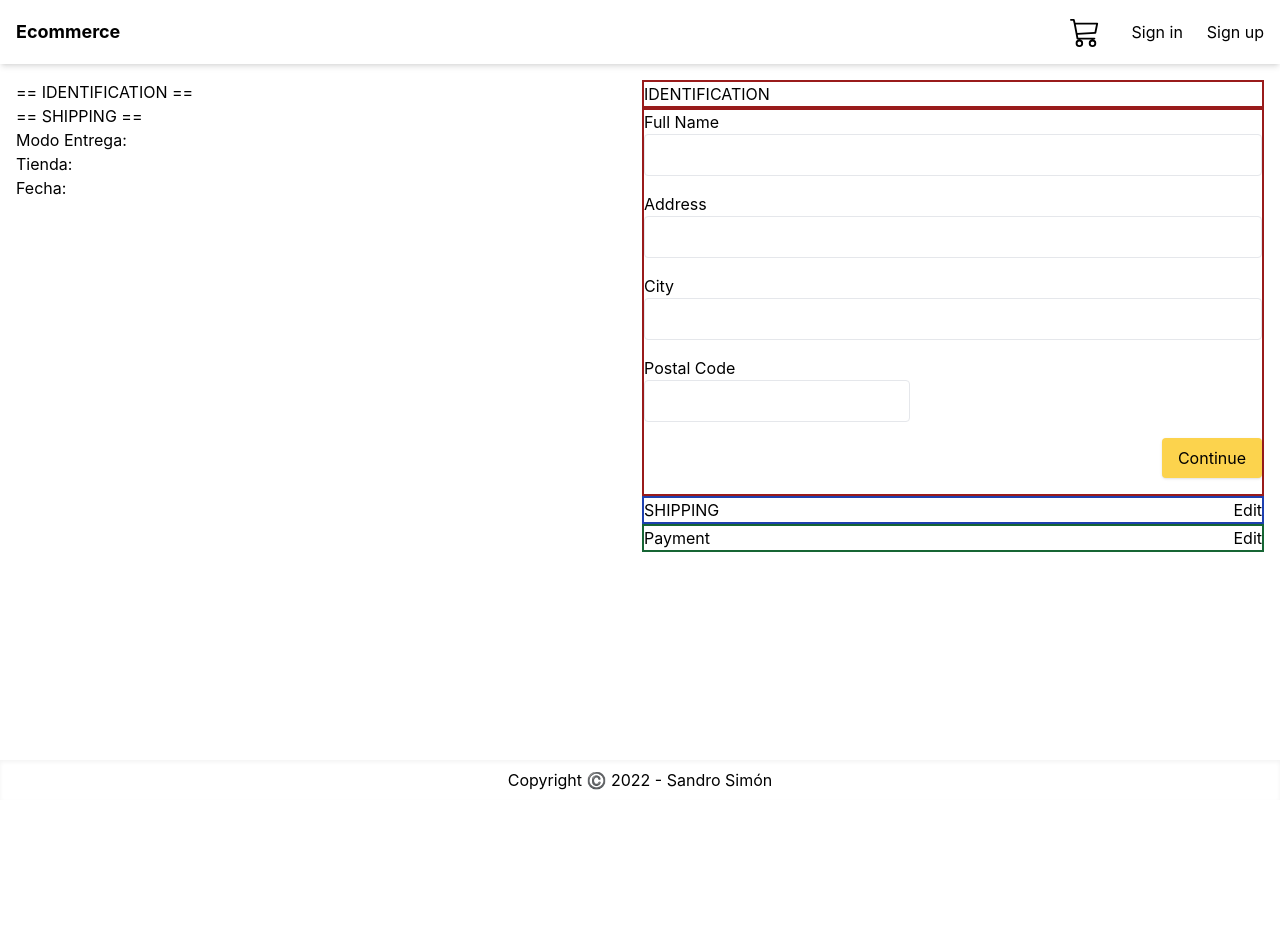
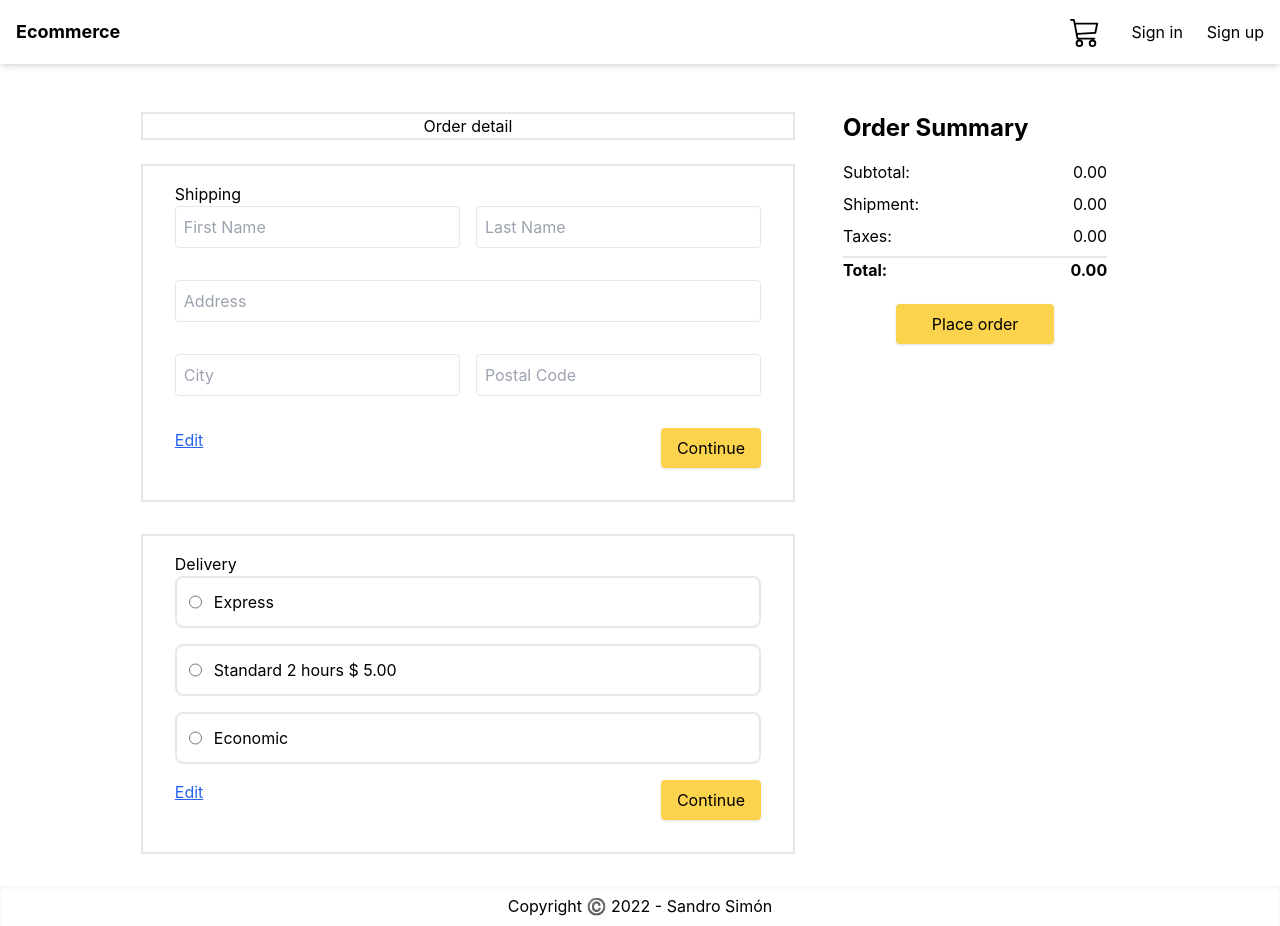
Before and after one commit to SandroSimonOre/next-ecommerce, a Next.js app: page /checkout in a window 1280 px wide. Before the commit the page ends 800 px from the top, so only its background shows below. Built offline with nearby package versions, Linux system fonts and the light colour scheme; no server answers; the database is empty.

Commit message:
Advancing Checkout page

```diff
--- a/src/features/cart/cartSlice.js
+++ b/src/features/cart/cartSlice.js
@@ -45,10 +45,6 @@ export const cartSlice = createSlice({
       state.paymentMethod = action.payload;
     },
 
-    clearCartItems: (state) => {
-      state.items = [];
-    },
-
     setIdentification: (state, action) => {
       state.identification = action.payload;
     },
--- a/src/pages/checkout.js
+++ b/src/pages/checkout.js
@@ -5,103 +5,242 @@ import { toast } from 'react-toastify';
 //import Cookies from 'js-cookie';
 import PaypalButton from '../components/PaypalButton';
 import { Layout } from '../components/Layout';
-import { useSelector, useDispatch } from 'react-redux';
 import { setPaymentMethod } from '../features/cart/cartSlice';
 import { IdentificationForm } from '../components/IdentificationForm';
 import { ShippingForm } from '../components/ShippingForm';
+
+import { useForm } from 'react-hook-form';
+import { useSelector, useDispatch } from 'react-redux';
+import { setIdentification } from '../features/cart/cartSlice';
+
+
+
 export default function CheckoutPage() {
 
+    const [ editingShipping, setEditingShipping ] = useState(true)
 
-    const [activeStep, setActiveStep] = useState(1);
     const [selectedPaymentMethod, setSelectedPaymentMethod] = useState(0);
-    const identification = useSelector( state => state.cart.identification);
     const deliveryInfo = useSelector( state => state.cart.deliveryInfo);
 
-    const handleChangingStep = (step)=> {
+    const {register, handleSubmit, formState: { errors }} = useForm();
+    const dispatch = useDispatch();
+    const identification = useSelector( state => state.cart.identification);
+    const {firstName, lastName, city, address, postalCode} = identification;
+
+    /* const handleChangingStep = (step)=> {
         setActiveStep(step)
-    }
+    } */
 
-    const handleSubmitIdentification = (e) => {
+    const onSubmitShipping = (e) => {
         //e.preventDefault();
-        setActiveStep(2)
+        //setActiveStep(2)
     };
 
-    const handleSubmitShipping = (e) => {
-        setActiveStep(3);
+    const onSubmitDelivery = (e) => {
+        //e.preventDefault();
+        //setActiveStep(2)
     };
 
     return (
     <Layout title="Payment Method">
-        <div className="grid grid-cols-1 md:grid-cols-2 gap-1">
-            <div className=''>
-                <h2>== IDENTIFICATION ==</h2>
-                <div>
-                    <p>{identification.fullName}</p>
-                    <p>{identification.city}</p>
-                    <p>{identification.address}</p>
-                    <p>{identification.postalCode}</p>
-                </div>
-                <h2>== SHIPPING ==</h2>
-                <div>
-                    <p>Modo Entrega: {deliveryInfo.deliveryMode}</p>
-                    <p>Tienda: {deliveryInfo.store}</p>
-                    <p>Fecha: {deliveryInfo.deliveryDate}</p>
-                </div>
-                <br />
-            </div>
-            <div className=''>
-                <div className='flex justify-between border-2 border-red-800'>
-                    <h3>IDENTIFICATION</h3>
-                    {
-                        activeStep !== 1 &&
-                            <p onClick={()=> handleChangingStep(1)}>Edit</p>
-                    }
-                </div>
-                {
-                    activeStep === 1 &&
-                        <div className='border-2 border-red-800'>
-                            <IdentificationForm setActiveStep={setActiveStep} />
+
+        <div className="flex gap-4 mx-auto w-4/5 mt-8">
+            <div className="w-2/3"> { /* Steps */}
+
+                <div className='flex justify-between border-2 mb-6 px-8 relative'>
+                    <h3 className='mx-auto'>Order detail</h3>
+                    <div className='absolute invisible'>
+                        <p>Item 1</p>
+                        <p>Item 2</p>
+                        <p>Item 3</p>
                     </div>
 
+                </div>
+
+                {/* SHIPPING */}
+                <div className='flex flex-col justify-between border-2 py-4 px-8 mb-8'>
+                    <h3>Shipping</h3>
+                    <form
+                        className="grid grid-cols-2 gap-4"
+                        onSubmit={handleSubmit(onSubmitShipping)}
+                    >
+
+                        <div className="mb-4"> {/** First Name */}
+                            <input
+                                readOnly={editingShipping}
+                                className='w-full'
+                                id="firstName"
+                                placeholder="First Name"
+                                {...register("firstName", {
+                                    required : 'Please enter first name.',
+                                    maxLength: 20})
                                 }
+                                defaultValue={firstName}
+                            />
+                            <div className="text-red-500">{errors?.firstName?.message}</div>
+                        </div>
 
-                <div className='flex justify-between border-2 border-blue-800'>
-                    <h3>SHIPPING</h3>
-                    {
-                        activeStep !== 2 &&
-                            <p onClick={()=> handleChangingStep(2)}>Edit</p>
+                        <div> {/** Last Name */}
+                            <input
+                                className='w-full'
+                                id="lastName"
+                                placeholder="Last Name"
+                                {...register("lastName", {
+                                    required : 'Please enter last name.',
+                                    maxLength: 20})
                                 }
+                                defaultValue={lastName}
+                            />
+                            <div className="text-red-500">{errors?.lastName?.message}</div>
 
                         </div>
-                {
-                    activeStep === 2 &&
-                        <div className='h-60 border-2 border-blue-800'>
-                            <ShippingForm setActiveStep={setActiveStep}/>
+
+                        <div className="mb-4 w-full col-span-2"> {/** Address */}
+                            <input
+                                className='w-full'
+                                id='address'
+                                placeholder='Address'
+                                {...register("address", {
+                                    required:'Please enter your address.',
+                                    maxLength: 20
+                                })}
+                                defaultValue={address}
+                            />
+                            {errors.address && (
+                                <div className="text-red-500">{errors.address.message}</div>
+                            )}
                         </div>
 
-                }
-
-                <div className='flex justify-between border-2 border-green-800'>
-                    <h3>Payment</h3>
-                    {
-                        activeStep !== 3 &&
-                            <p onClick={()=> handleChangingStep(3)}>Edit</p>
-                    }
+                        <div className="mb-4"> {/** City */}
+                                <input
+                                    className='w-full'
+                                    {...register("city", {
+                                        required:'Please enter your city.',
+                                        maxLength: 20
+                                    })}
+                                    placeholder='City'
+                                    defaultValue={city}
+                                />
+                                {errors.city && (
+                                    <div className="text-red-500">{errors.city.message}</div>
+                                )}
                         </div>
 
-                {
-                    activeStep === 3 &&
-                    <div className='h-60 border-2 border-green-800'>
+                        <div className="mb-4"> {/** Postal Code */}
+                            <input
+                                className='w-full'
+                                placeholder='Postal Code'
+                                {...register("postalCode", {
+                                    required: 'Please enter your postal code.'
+                                })}
+                                defaultValue={postalCode}
+                            />
+                            {errors.postalCode && (
+                                <div className="text-red-500">{errors.postalCode.message}</div>
+                            )}
+                        </div>
 
-                        <PaypalButton />
+                        <div> {/** Edit */}
+                            <a className='underline color text-blue-600' href="#">Edit</a>
+                        </div>
+
+                        <div className='mb-4 flex justify-end'> {/** Button continue */}
+                            <button className='primary-button'>Continue</button>
+                        </div>
+
+                    </form>
 
                 </div>
-                }
 
+                {/** DELIVERY */}
+                <div className='flex flex-col justify-between border-2 py-4 px-8 mb-8'>
+                    <h3>Delivery</h3>
+                    <form
+                        className="grid grid-cols-2 gap-4"
+                        onSubmit={handleSubmit(onSubmitDelivery)}
+                    >
+
+                        <div className='flex col-span-2 border-2 rounded-lg p-3'>
+                            <input
+                                className='text-left'
+                                name='deliveryMode'
+                                id='express'
+                                type="radio"
+                            />
+                            <label className='ml-3' htmlFor="express">Express</label>
+                        </div>
+
+                        <div className='flex col-span-2 border-2 rounded-lg p-3'>
+                            <input
+                                className=''
+                                name='deliveryMode'
+                                id='normal'
+                                type="radio"
+                            />
+                            <label className='ml-3' htmlFor="standard">Standard <span>2 hours </span><span>$ 5.00 </span> </label>
+                        </div>
+
+                        <div className='flex col-span-2 border-2 rounded-lg p-3'>
+                            <input
+                                className=''
+                                name='deliveryMode'
+                                id='economic'
+                                type="radio"
+                            />
+                            <label className='ml-3' htmlFor="economic">Economic</label>
+                        </div>
+
+                        <div> {/** Edit */}
+                            <a className='underline color text-blue-600' href="#">Edit</a>
+                        </div>
+
+                        <div className='mb-4 flex justify-end'> {/** Button continue */}
+                            <button className='primary-button'>Continue</button>
+                        </div>
+
+                    </form>
 
                 </div>
 
             </div>
+
+            <div className="w-1/3 px-8"> {/* Order Summary */}
+                <h2 className="font-bold h-12 text-2xl">Order Summary</h2>
+
+                <div className="flex justify-between h-8">
+                    <span>Subtotal:</span>
+                    <span className="text-right">
+                        {/* {(items.reduce((a, c) => a + c.quantity * c.price, 0)).toFixed(2)} */}
+                        0.00
+                    </span>
+                </div>
+                <div className="flex justify-between h-8">
+                    <span>Shipment:</span>
+                    <span className="text-right">0.00</span>
+                </div>
+                <div className="flex justify-between h-8">
+                    <span>Taxes:</span>
+                    <span className="text-right">0.00</span>
+                </div>
+                <div className="flex justify-between h-12 border-t-2 font-bold">
+                    <span>Total:</span>
+                    <span className="text-right">
+                        {/* $ {(items.reduce((a, c) => a + c.quantity * c.price, 0)).toFixed(2)} */}
+                        0.00
+                    </span>
+                </div>
+                <div>
+                    <button
+                        className="primary-button w-3/5 mx-auto block"
+                        //onClick={()=>router.push('login?redirect=/checkout')}
+                        //onClick={()=>router.push('checkout')}
+                        //onClick={()=>router.push('/login?redirect=/checkout')}
+                    >
+                        Place order
+                    </button>
+                </div>
+            </div>
+        </div>
     </Layout>
   );
 }
```
Lines whose indentation alone changed are shown as unchanged.
